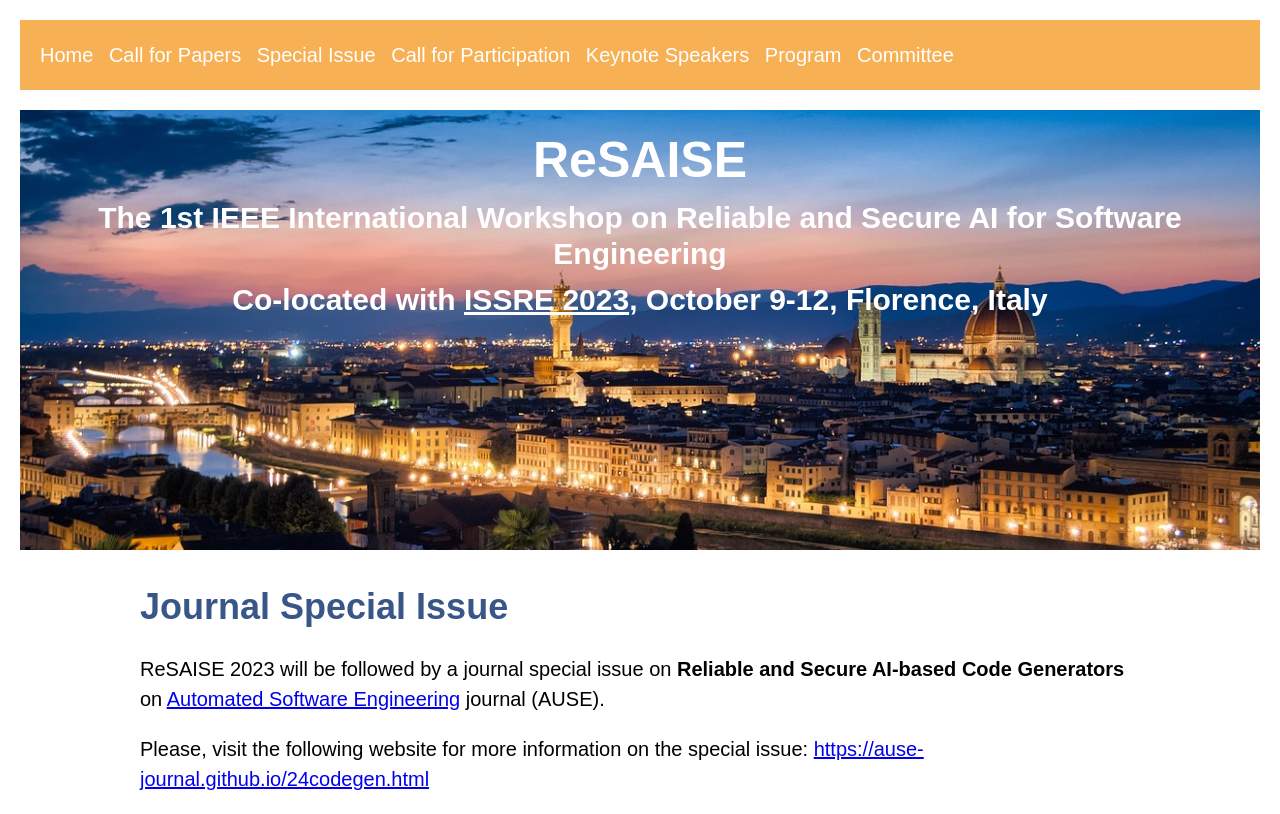
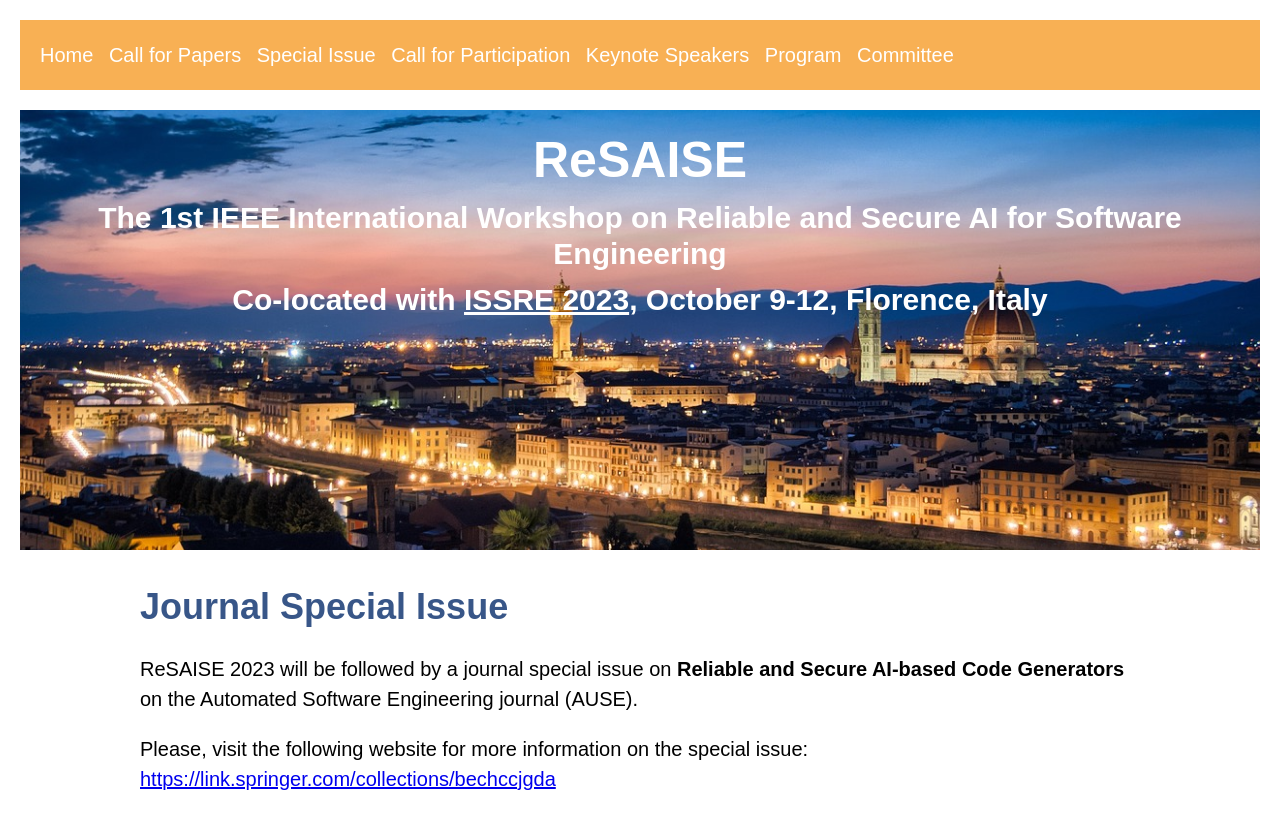
Before and after one commit to resaise/2023, a plain HTML site: page issue.html in a window 1280 px wide. Drawn offline with Linux system fonts and the light colour scheme.

Commit message:
updated pc

```diff
--- a/issue.html
+++ b/issue.html
@@ -166,9 +166,9 @@
 
   <div class="text-container">
     <h2>Journal Special Issue</h2>
-    <p>ReSAISE 2023 will be followed by a journal special issue on <b>Reliable and Secure AI-based Code Generators</b> on <a href="https://www.springer.com/journal/10515" target=”_blank”>Automated Software Engineering</a> journal (AUSE).</p>
+    <p>ReSAISE 2023 will be followed by a journal special issue on <b>Reliable and Secure AI-based Code Generators</b> on the Automated Software Engineering journal (AUSE).</p>
 
-    <p>Please, visit the following website for more information on the special issue: <a href="https://ause-journal.github.io/24codegen.html" target=”_blank”>https://ause-journal.github.io/24codegen.html</a></p>
+    <p>Please, visit the following website for more information on the special issue: <a href="https://link.springer.com/collections/bechccjgda" target=”_blank”>https://link.springer.com/collections/bechccjgda</a></p>
   </div>
 
 
```
Also changed, not shown: committee.html (+2 -0 lines).
